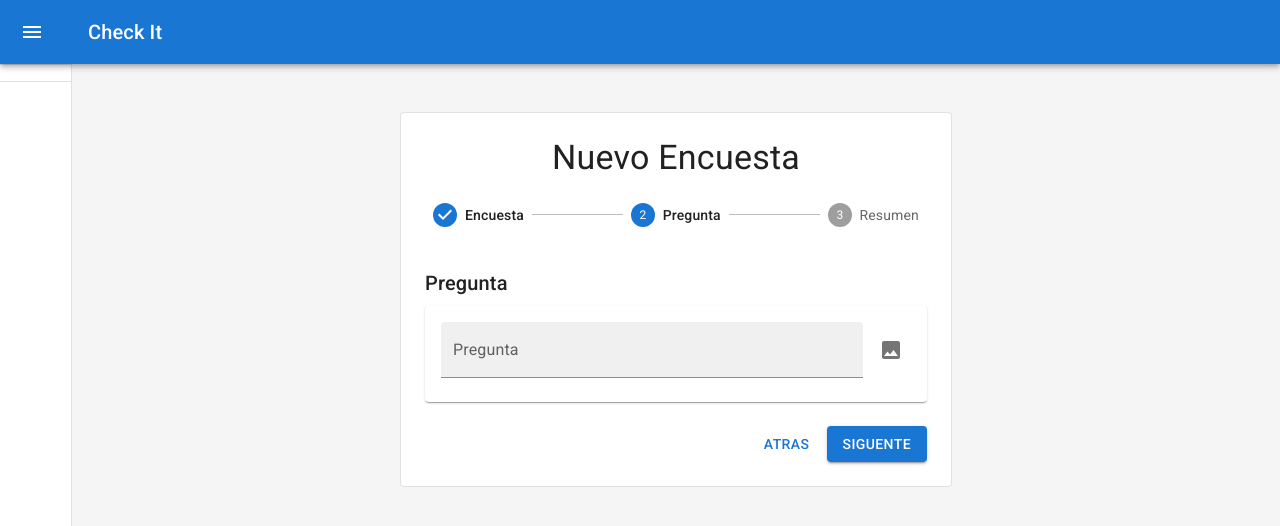
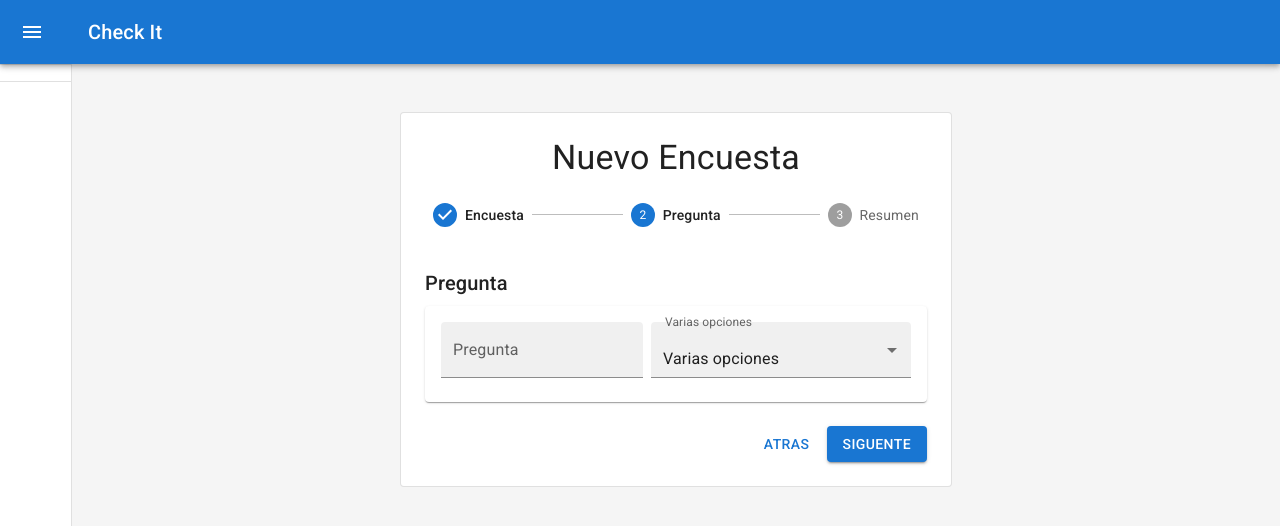
Before and after one commit to AleMicky/check-it, a React (Vite) app: page /pregunta in a window 1280 px wide. Both pictures are taken after a click on the button "SIGUENTE". Shown: the top 526 px of the page. Built offline with nearby package versions, Linux system fonts and the light colour scheme.

Commit message:
pregunta

```diff
--- a/src/pages/encuesta/Pregunta.jsx
+++ b/src/pages/encuesta/Pregunta.jsx
@@ -1,4 +1,4 @@
-import React, {useState} from 'react';
+import React, { useState } from 'react';
 import {
     Box,
     Button, Card, CardContent,
@@ -62,17 +62,38 @@ const Encuesta = () => {
 
 
 function CardPregunta() {
+
+    const [tipoRespuesta, setTipoRespuesto] = useState('opcion');
+
+    const handleChangeSelect = (event) => {
+        setTipoRespuesto(event.target.value);
+    };
+
     return (
         <Card>
             <CardContent>
                 <Stack direction="row" spacing={1}>
                     <TextField fullWidth
-                               label="Pregunta"
-                               variant="filled"/>
-                    <IconButton aria-label="imagen">
-                        <ImageIcon/>
-                    </IconButton>
+                        label="Pregunta"
+                        variant="filled" />
+
+                    <Box sx={{ minWidth: 260 }}>
+                        <FormControl fullWidth>
+                            <InputLabel>Varias opciones</InputLabel>
+                            <Select
+                                value={tipoRespuesta}
+                                label="Tipo Respuesta"
+                                variant="filled"
+                                onChange={handleChangeSelect}>
+                                <MenuItem value={'opcion'}>Varias opciones</MenuItem>
+                                <MenuItem value={'casiilla'}>Casilla</MenuItem>
+                            </Select>
+                        </FormControl>
+                    </Box>
                 </Stack>
+
+
+
             </CardContent>
         </Card>
     );
@@ -86,7 +107,7 @@ const PreguntaRespuesta = () => {
             </Typography>
             <Grid container spacing={3}>
                 <Grid item xs={12}>
-                    <CardPregunta/>
+                    <CardPregunta />
                 </Grid>
             </Grid>
         </React.Fragment>
@@ -110,11 +131,11 @@ const steps = ['Encuesta', 'Pregunta', 'Resumen'];
 function getStepContent(step) {
     switch (step) {
         case 0:
-            return <Encuesta/>;
+            return <Encuesta />;
         case 1:
-            return <PreguntaRespuesta/>;
+            return <PreguntaRespuesta />;
         case 2:
-            return <Resumen/>;
+            return <Resumen />;
         default:
             throw new Error('Unknown step');
     }
@@ -133,13 +154,13 @@ export const Pregunta = () => {
     };
     return (
         <React.Fragment>
-            <Toolbar/>
-            <Container component="main" maxWidth="sm" sx={{mb: 4}}>
-                <Paper variant="outlined" sx={{my: {xs: 3, md: 6}, p: {xs: 2, md: 3}}}>
+            <Toolbar />
+            <Container component="main" maxWidth="sm" sx={{ mb: 4 }}>
+                <Paper variant="outlined" sx={{ my: { xs: 3, md: 6 }, p: { xs: 2, md: 3 } }}>
                     <Typography component="h1" variant="h4" align="center">
                         Nuevo Encuesta
                     </Typography>
-                    <Stepper activeStep={activeStep} sx={{pt: 3, pb: 5}}>
+                    <Stepper activeStep={activeStep} sx={{ pt: 3, pb: 5 }}>
                         {steps.map((label) => (
                             <Step key={label}>
                                 <StepLabel>{label}</StepLabel>
@@ -161,9 +182,9 @@ export const Pregunta = () => {
                         ) : (
                             <React.Fragment>
                                 {getStepContent(activeStep)}
-                                <Box sx={{display: 'flex', justifyContent: 'flex-end'}}>
+                                <Box sx={{ display: 'flex', justifyContent: 'flex-end' }}>
                                     {activeStep !== 0 && (
-                                        <Button onClick={handleBack} sx={{mt: 3, ml: 1}}>
+                                        <Button onClick={handleBack} sx={{ mt: 3, ml: 1 }}>
                                             Atras
                                         </Button>
                                     )}
@@ -171,7 +192,7 @@ export const Pregunta = () => {
                                     <Button
                                         variant="contained"
                                         onClick={handleNext}
-                                        sx={{mt: 3, ml: 1}}
+                                        sx={{ mt: 3, ml: 1 }}
                                     >
                                         {activeStep === steps.length - 1 ? 'Realizar Encuesta' : 'Siguente'}
                                     </Button>
```
